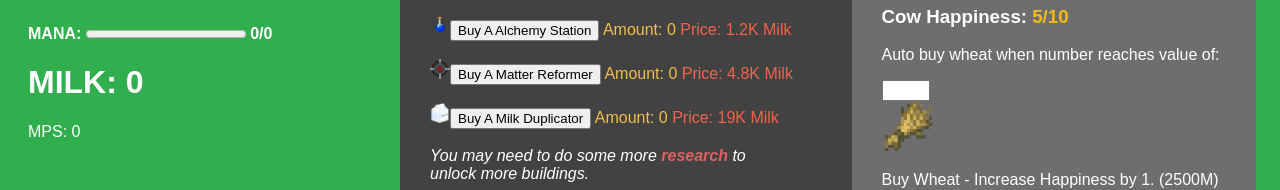
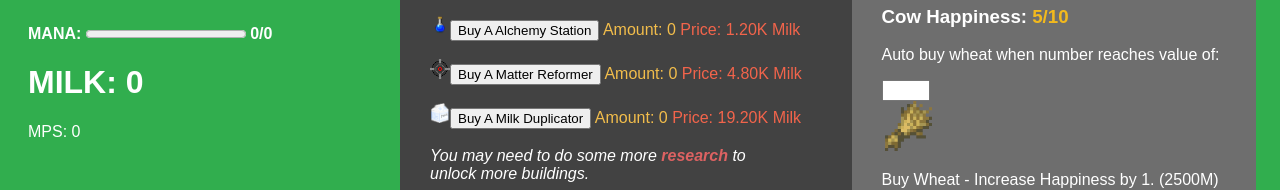
Before and after one commit to arthurcarrell/asteristired-website, a website: page milkidlegame/game.html in a window 1280 px wide. Shown: the part 382-572 px from the top of the page. Drawn offline with Linux system fonts and the light colour scheme.

Commit message:
V1.1B Beta
Fixed shorten

```diff
--- a/milkidlegame/game.html
+++ b/milkidlegame/game.html
@@ -133,21 +133,28 @@ var dayofMonth = new Date().getDate();
 var blueberrymat = Math.random() < 0.5;
 var season;
 
-function shorten(value,shortfrom=1000) { // not my code
-    var newValue = value;
-    if (value >= shortfrom) {
-        var suffixes = ["", "K", "M", "B","T","Qa","Qi","Sx","Sp","Oc","No","De","Un","Du","Tr","Qu","Qua"];
-        var suffixNum = Math.floor( (""+value).length/4 );
-        var shortValue = '';
-        for (var precision = 2; precision >= 1; precision--) {
-            shortValue = parseFloat( (suffixNum != 0 ? (value / Math.pow(1000,suffixNum) ) : value).toPrecision(precision));
-            var dotLessShortValue = (shortValue + '').replace(/[^a-zA-Z 0-9]+/g,'');
-            if (dotLessShortValue.length <= 2) { break; }
-        }
-        if (shortValue % 1 != 0)  shortValue = shortValue.toFixed(1);
-        newValue = shortValue+suffixes[suffixNum];
+function shorten (number, config = {absolute: false, factor: 2, lowestint: 1000}) { // from https://dev.to/daxsoft/javascript-abbreviate-numbers-2l7m with a few edits from me
+    if (typeof config !== 'object') config = {}
+    if (!config.hasOwnProperty('lowestint')) config.lowestint = 0
+    if (number >= config.lowestint || number >= Infinity){
+        if (!config.hasOwnProperty('factor')) config.factor = 2
+        if (!config.hasOwnProperty('absolute')) config.absolute = true
+        if (!config.hasOwnProperty('unit'))
+            config.unit = ["", "K", "M", "B","T","Qa","Qi","Sx","Sp","Oc","No","De","Un","Du","Tr","Qu","Qua"]
+        if (!config.hasOwnProperty('numeric')) config.numeric = false
+        let value = String(number).replace(/(\.|\)|\(|\,)/g, '')
+        let length = value.length - 1
+        const unit_index = ~~(length / 3)
+        value = eval(
+            `parseFloat(${value} / 1e${unit_index * 3}).toFixed(${config.factor})`
+        )
+
+
+        if (!!config.absolute) value = value.replace(/\.(\d+)$/, '')
+        return !!config.numeric ? +value : `${value}${config.unit[unit_index]}`
+    } else {
+        return number
     }
-    return newValue;
 }
 
 function monthDiff(dateFrom, dateTo) { // not my code
@@ -221,7 +228,7 @@ milkduper = new building("milkduper",19200,"Milk Duplicator","milk-bottle.png")
 
 function grantmilk(amount){
     milk += amount;
-    milkamount.innerHTML = `MILK: ${shorten(Math.round(milk),1000000)}`
+    milkamount.innerHTML = `MILK: ${shorten(Math.round(milk))}`
 
 }
 function buildingeffect(name, amount, bypass=false){
```
